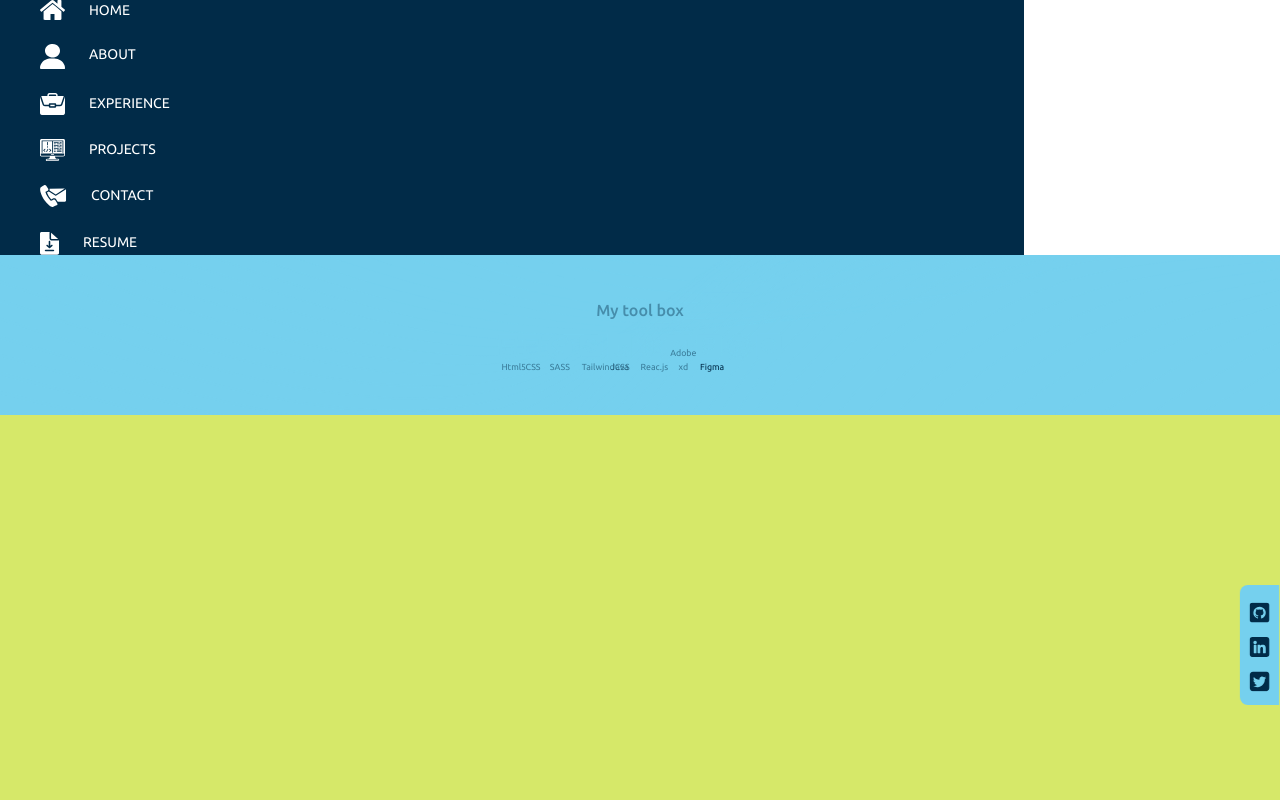
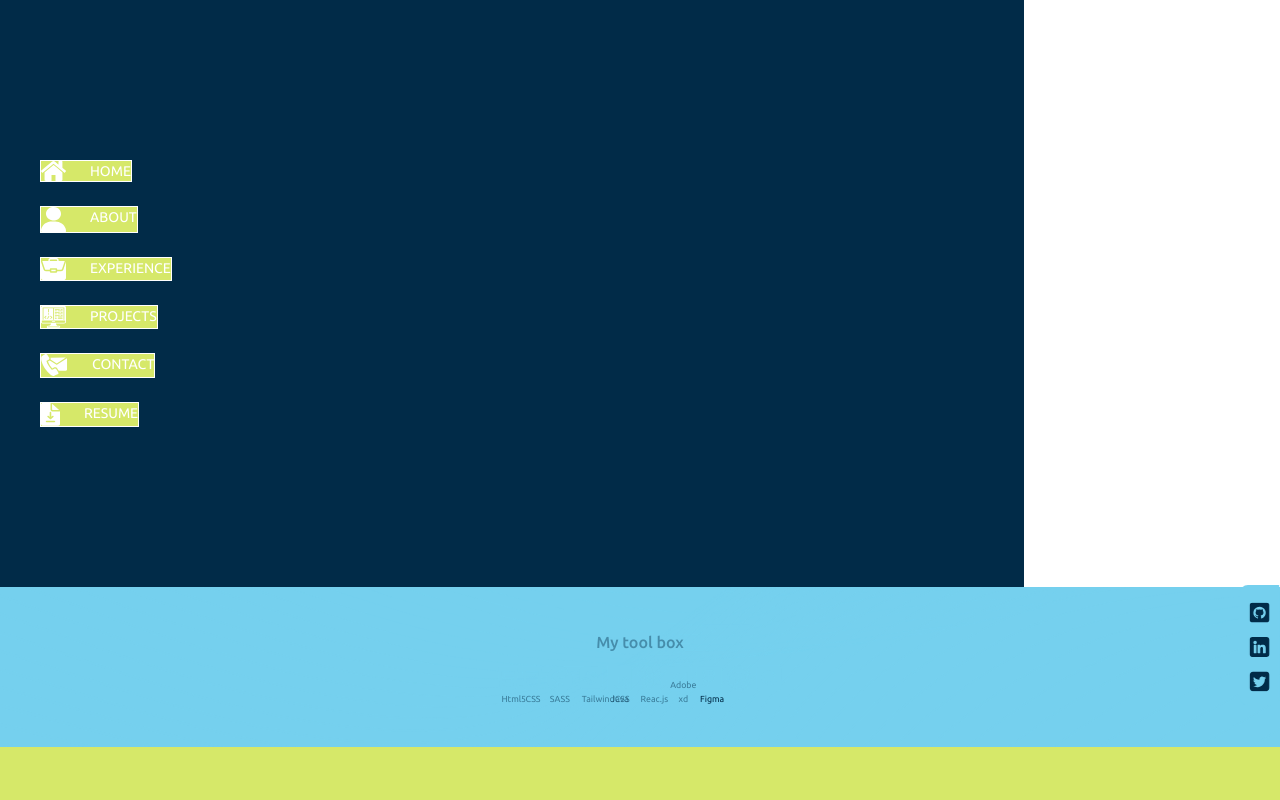
Before and after one commit to Teewaii/portfolioV3, a React (Create React App) app: page / in a window 1280 px wide. Shown: the top 800 px of the page. Built offline with nearby package versions, Linux system fonts and the light colour scheme; the HTML template or start-up script is replaced by a standard one; a web font is replaced by a local one.

Commit message:
Last office Commit

```diff
--- a/src/components/nav/SideNav.jsx
+++ b/src/components/nav/SideNav.jsx
@@ -6,12 +6,12 @@ import { Link } from 'react-scroll';
 
 export default function sideNav() {
   return (
-    <nav className='bg-primary text-[white] w-[80vw] lg:w-[100vw]  '>
+    <nav className='bg-primary text-[white] w-[80vw] lg:w-[100vw] py-[10rem]  '>
     <div className="logo"></div>
-      <ul className='flex flex-col items-start  space-y-6'>
+      <ul className='flex flex-col  items-start pl-10 space-y-6'>
         {links.map((item,id)=>(
     //<li className='flex flex-row  gap-4 border'><a href="#"><div><img className='inline' src={item.icon} alt="" /></div>{item.title}</a></li>
-    <li className=' w-[100%]  '><Link to={item.anchor} className='flex space-x-6 ml-10  cursor-pointer'><img className='inline' src={item.icon} alt="" /> <p className='text-sm uppercase lg:text-lg'>{item.title}</p></Link></li>
+    <li className='pr border   '><Link to={item.anchor} className='flex bg-green gap-6 cursor-pointer'><img className='inline' src={item.icon} alt="" /> <p className='text-sm uppercase lg:text-lg'>{item.title}</p></Link></li>
 
         ))}
 
```
